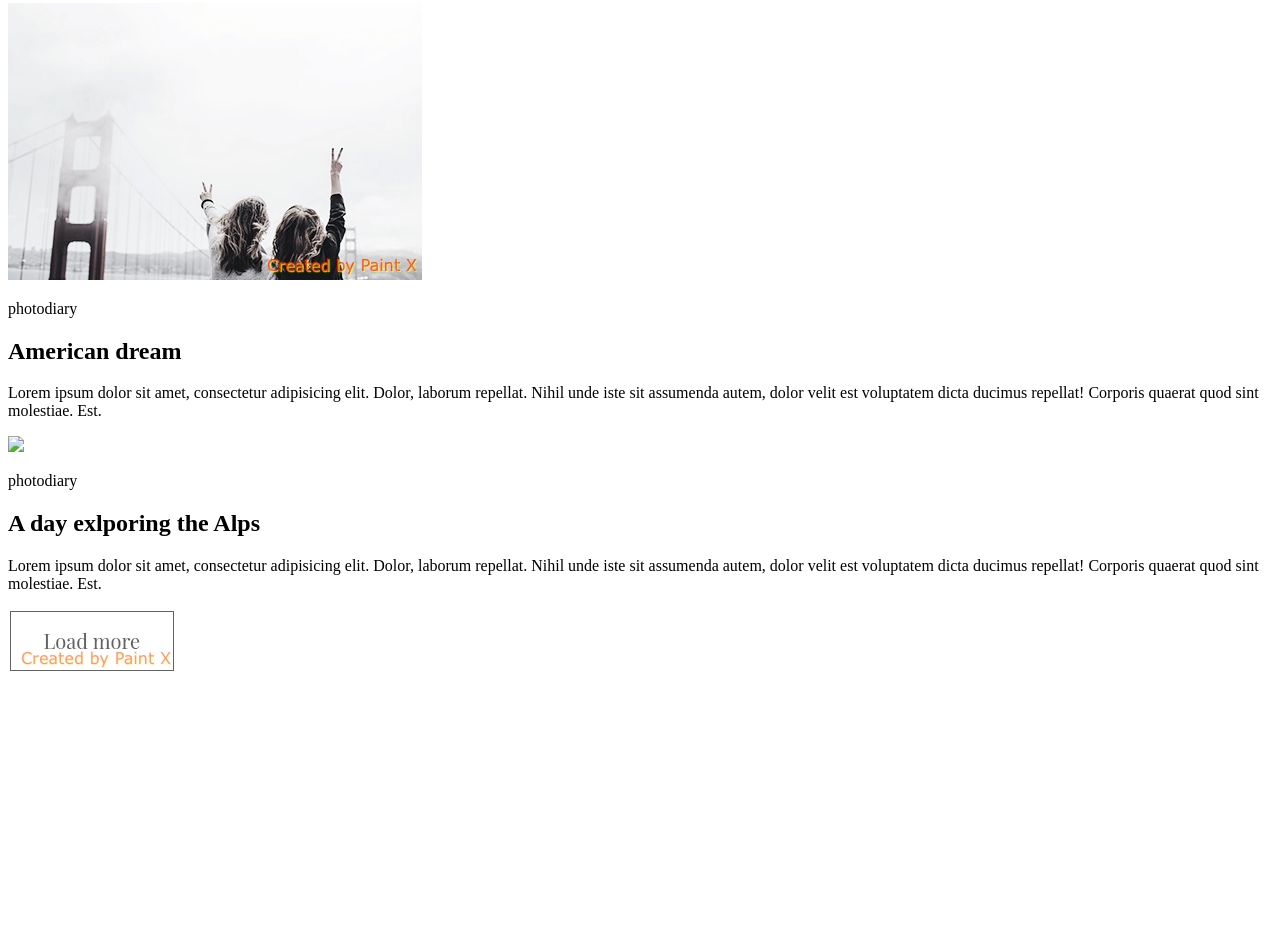
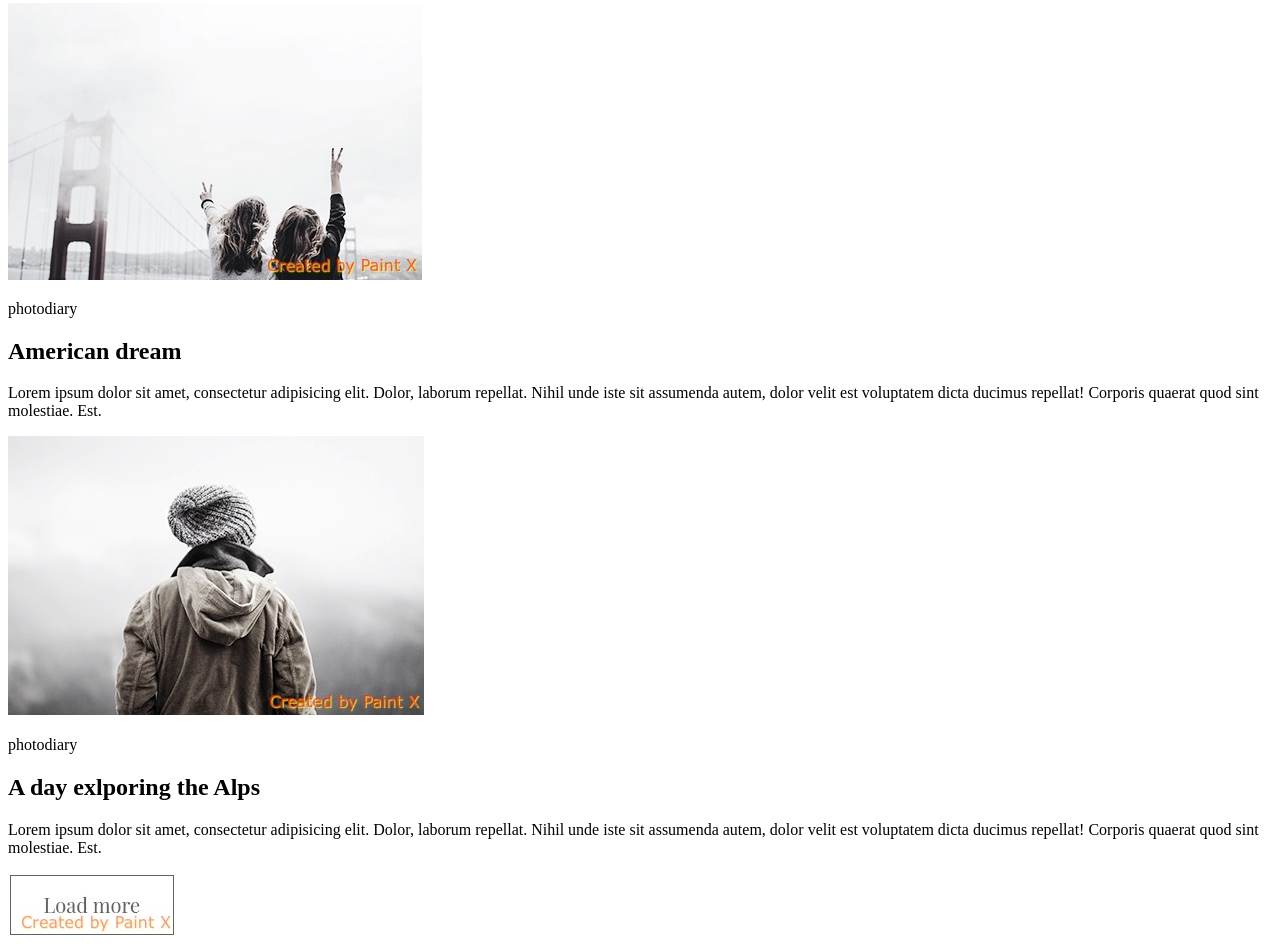
Before and after one commit to antonpivala/goit-fe-course, a plain HTML site: page module-01/index.html in a window 1280 px wide. Shown: the part 971-1920 px from the top of the page. Before the commit the page ends 1656 px from the top, so only its background shows below. Drawn offline with Linux system fonts and the light colour scheme.

Commit message:
new version

```diff
--- a/module-01/index.html
+++ b/module-01/index.html
@@ -27,7 +27,7 @@
     <p>photodiary</p>
     <h2>American dream</h2>
     <p>Lorem ipsum dolor sit amet, consectetur adipisicing elit. Dolor, laborum repellat. Nihil unde iste sit assumenda autem, dolor velit est voluptatem dicta ducimus repellat! Corporis quaerat quod sint molestiae. Est. </p>
-    <img src="fimg/image4.jpg">
+    <img src="img/image4.jpg">
     <p>photodiary</p>
     <h2>A day exlporing the Alps</h2>
     <p>Lorem ipsum dolor sit amet, consectetur adipisicing elit. Dolor, laborum repellat. Nihil unde iste sit assumenda autem, dolor velit est voluptatem dicta ducimus repellat! Corporis quaerat quod sint molestiae. Est. </p>
```
